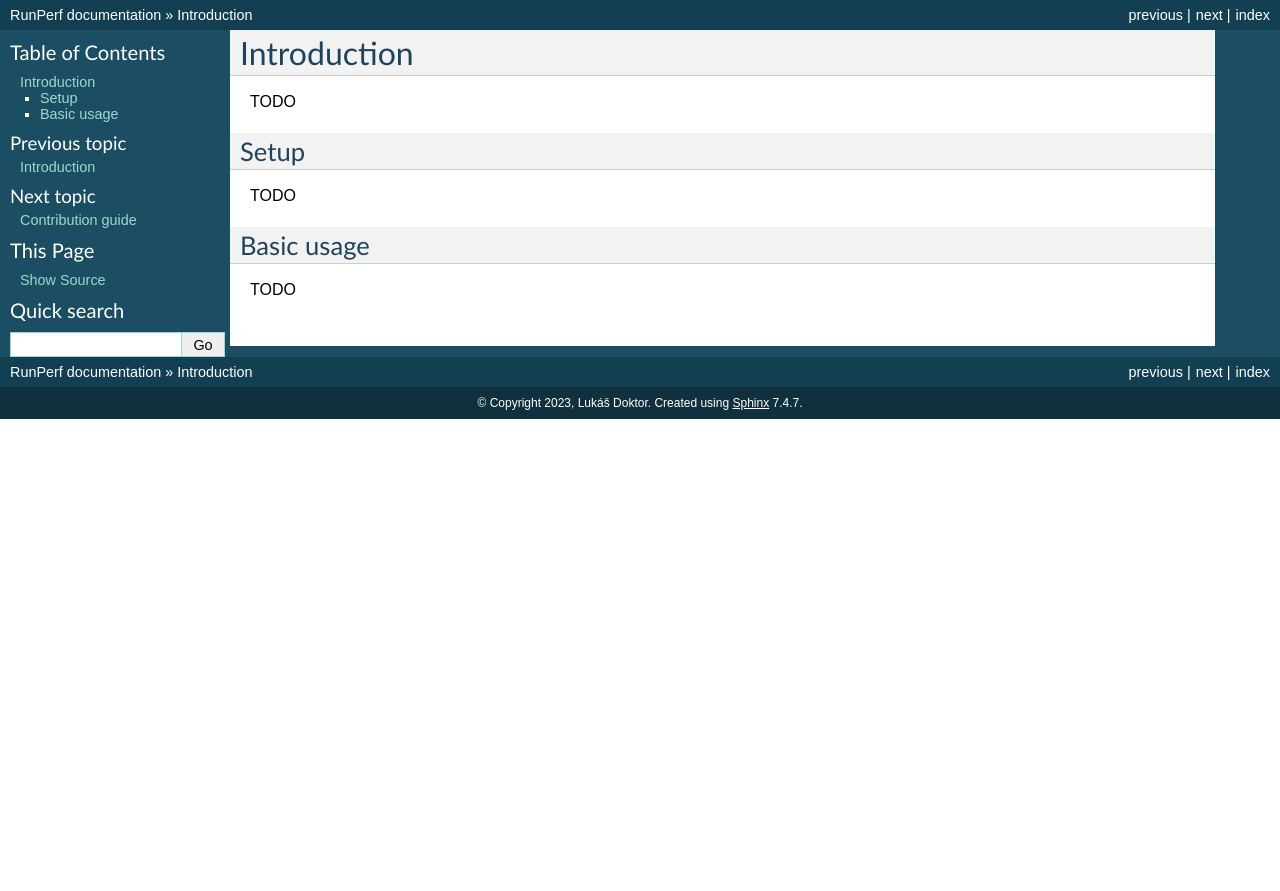
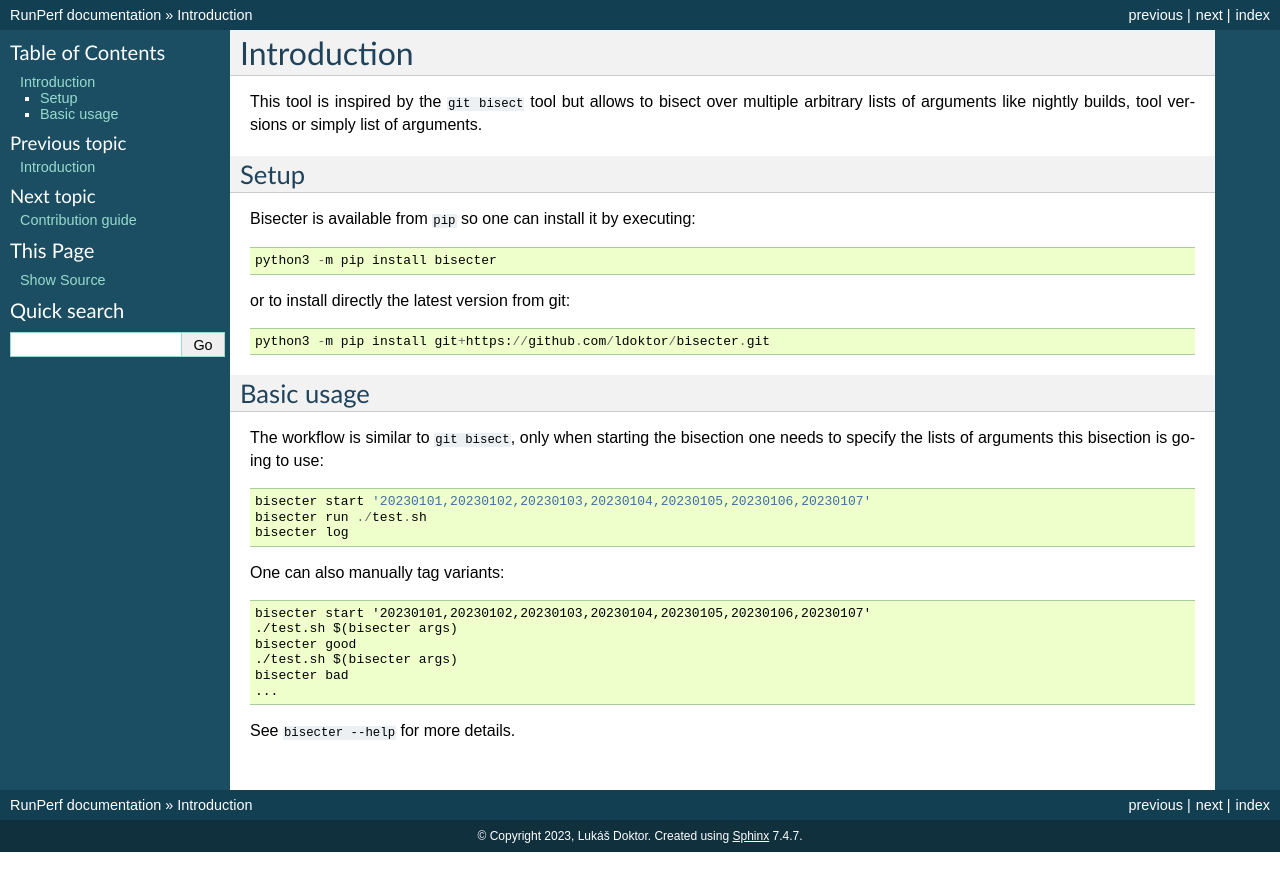
Before and after one commit to ldoktor/bisecter, a Sphinx documentation site: the page built from docs/source/introduction.rst, in a window 1280 px wide. Shown: the top 891 px of the page. Built offline with Sphinx 7.4.7, drawn with Linux system fonts in a browser that asks for light colours; pages that are not in the unit, such as notebooks, are missing from menus; the version number could not be read and is left out.

Commit message:
Add basic descriptions
Signed-off-by: Lukáš Doktor <ldoktor@redhat.com>

```diff
--- a/bisecter/__init__.py
+++ b/bisecter/__init__.py
@@ -273,7 +273,7 @@ class Bisecter:
         def variant_id(arg):
             """Parse variant ID"""
             return [int(_) for _ in arg.split('-')]
-        parser = argparse.ArgumentParser(prog='Bisecter', description='Allows'
+        parser = argparse.ArgumentParser(prog='Bisecter', description='Allows '
                                          'to bisect over arbitrary number of '
                                          'arguments.')
         parser.add_argument('--state-file', help='Override path to the '
--- a/docs/source/introduction.rst
+++ b/docs/source/introduction.rst
@@ -2,14 +2,38 @@
 Introduction
 ============
 
-TODO
+This tool is inspired by the ``git bisect`` tool but allows to bisect over
+multiple arbitrary lists of arguments like nightly builds, tool versions or
+simply list of arguments.
 
 Setup
 =====
 
-TODO
+Bisecter is available from ``pip`` so one can install it by executing::
+
+    python3 -m pip install bisecter
+
+or to install directly the latest version from git::
+
+    python3 -m pip install git+https://github.com/ldoktor/bisecter.git
 
 Basic usage
 ===========
 
-TODO
+The workflow is similar to ``git bisect``, only when starting the bisection
+one needs to specify the lists of arguments this bisection is going to use::
+
+    bisecter start '20230101,20230102,20230103,20230104,20230105,20230106,20230107'
+    bisecter run ./test.sh
+    bisecter log
+
+One can also manually tag variants::
+
+    bisecter start '20230101,20230102,20230103,20230104,20230105,20230106,20230107'
+    ./test.sh $(bisecter args)
+    bisecter good
+    ./test.sh $(bisecter args)
+    bisecter bad
+    ...
+
+See ``bisecter --help`` for more details.
--- a/setup.py
+++ b/setup.py
@@ -61,7 +61,7 @@ def get_long_description():
 if __name__ == '__main__':
     setup(name='bisecter',
           version=_get_git_version(),
-          description='TODO',
+          description='Allows to bisect over arbitrary number of arguments.',
           long_description=get_long_description(),
           long_description_content_type="text/markdown",
           author='Lukas Doktor',
```
